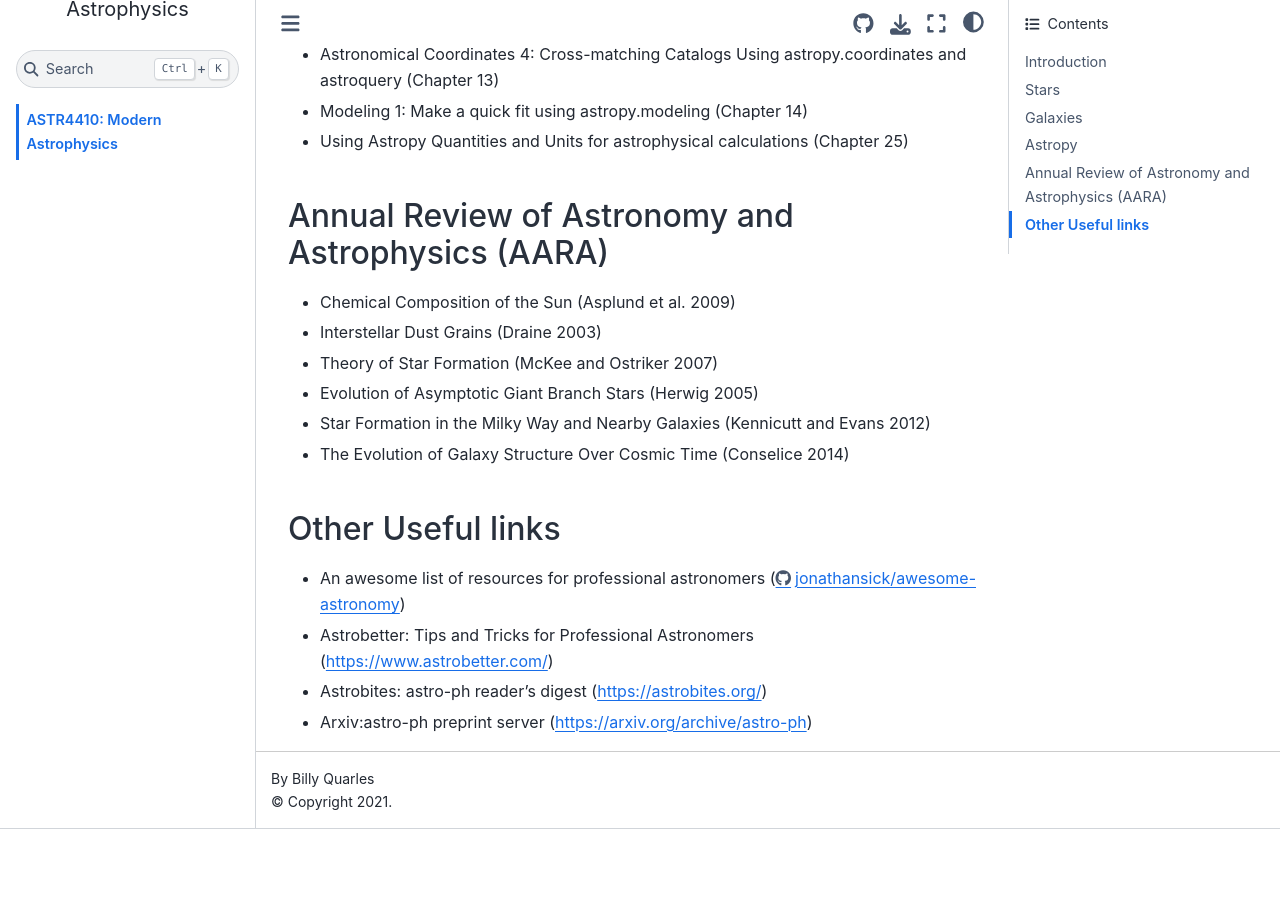
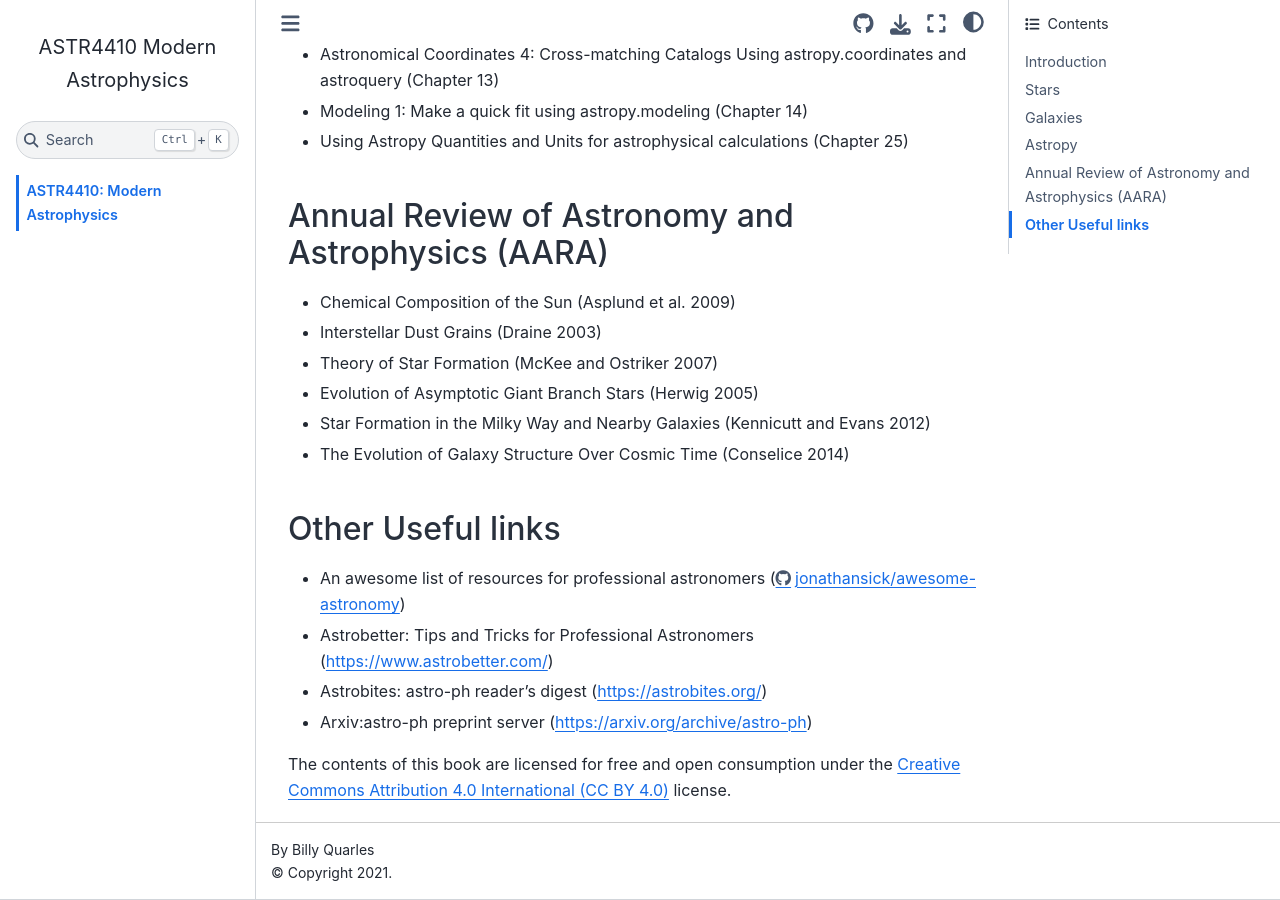
Before and after one commit to saturnaxis/ModernAstro, a Jupyter Book: the page built from home.md, in a window 1280 px wide and 900 px high, scrolled down 1492 px. Built offline with Jupyter Book 1.0.4 settings and Sphinx 7.4.7 and the Sphinx Book theme 1.1.4, drawn with Linux system fonts in a browser that asks for light colours; pages that are not in the unit, such as notebooks, are missing from menus; before the commit the page ends 2321 px from its top, so only the background shows below that.

Commit message:
add Google Analytics tag

```diff
--- a/_config.yml
+++ b/_config.yml
@@ -63,7 +63,7 @@
   use_issues_button         : false  # Whether to add an "open an issue" button
   extra_navbar              : Powered by <a href="https://jupyterbook.org">Jupyter Book</a>  # Will be displayed underneath the left navbar.
   #extra_footer              : "This page was created by <a href="http://www.atmos.albany.edu/facstaff/brose">Brian E. J. Rose</a> using <a href="https://jupyterbook.org">Jupyter Book</a>."  # Will be displayed underneath the footer.
-  #google_analytics_id       : "UA-43758959-2"  # A GA id that can be used to track book views.
+  google_analytics_id       : "G-33QJ78JM1Q"  # A GA id that can be used to track book views.
   home_page_in_navbar       : true  # Whether to include your home page in the left Navigation Bar
   baseurl                   : "https://saturnaxis.github.io/ModernAstro/"  # The base URL where your book will be hosted. Used for creating image previews and social links. e.g.: https://mypage.com/mybook/
   comments:
--- a/home.md
+++ b/home.md
@@ -53,3 +53,7 @@
 - Astrobetter: Tips and Tricks for Professional Astronomers (https://www.astrobetter.com/)
 - Astrobites: astro-ph reader's digest (https://astrobites.org/)
 - Arxiv:astro-ph preprint server (https://arxiv.org/archive/astro-ph)
+
+The contents of this book are licensed for free and open consumption under the
+[Creative Commons Attribution 4.0 International (CC BY 4.0)](https://creativecommons.org/licenses/by/4.0/)
+license.
```
